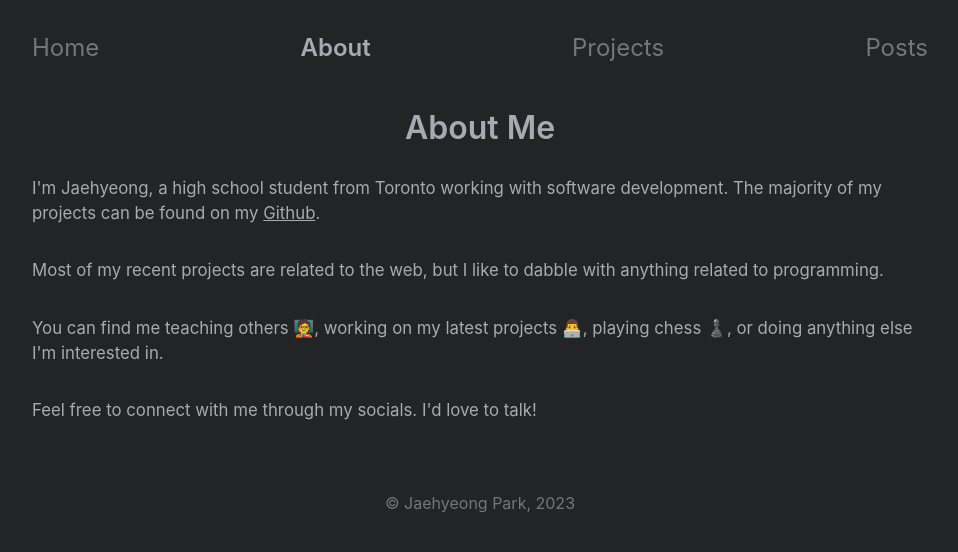
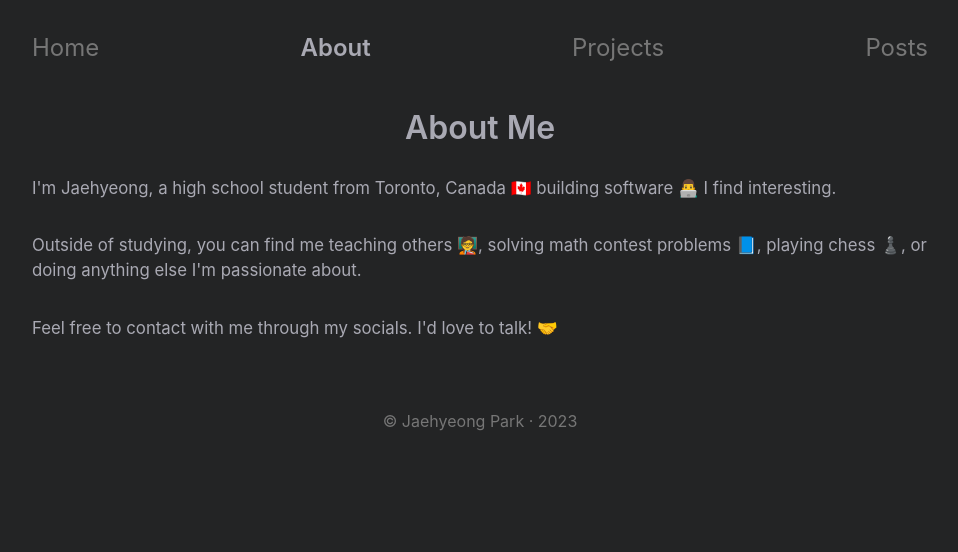
Before and after one commit to JaehyeongPark06/Personal-Site, a Next.js app: page /about in a window 1280 px wide. Shown: the top 552 px of the page, without its empty margins (160-1118 px from the left). Built offline with nearby package versions, Linux system fonts and the light colour scheme.

Commit message:
Changed About me section

```diff
--- a/components/footer.tsx
+++ b/components/footer.tsx
@@ -3,7 +3,7 @@ export function FooterText(): JSX.Element {
     <>
       <div className="flex bottom-0 left-0 justify-center text-center my-12 text-desc3">
         <h1 className="justify-center text-center mt-5 text-gray-100 font-normal">
-          © Jaehyeong Park, 2023
+          © Jaehyeong Park · 2023
         </h1>
       </div>
     </>
--- a/components/me.tsx
+++ b/components/me.tsx
@@ -5,27 +5,16 @@ export function AboutMe(): JSX.Element {
         About Me
       </h1>
       <p className="font-normal mt-4 mb-8 text-gray-200 sm:text-[1.05rem] 2xl:text-[1rem]">
-        I'm Jaehyeong, a high school student from Toronto working with software
-        development. The majority of my projects can be found on my{" "}
-        <a
-          className="underline cursor-pointer hover:opacity-70 duration-200"
-          href="https://github.com/JaehyeongPark06"
-          target="_blank"
-        >
-          Github
-        </a>
-        .
+        I'm Jaehyeong, a high school student from Toronto, Canada 🇨🇦 building
+        software 👨‍💻 I find interesting.
       </p>
       <p className="font-normal mt-4 mb-8 text-gray-200 sm:text-[1.05rem] 2xl:text-[1rem]">
-        Most of my recent projects are related to the web, but I like to dabble
-        with anything related to programming.
+        Outside of studying, you can find me teaching others 🧑‍🏫, solving math
+        contest problems 📘, playing chess ♟️, or doing anything else I&apos;m
+        passionate about.
       </p>
       <p className="font-normal mt-4 mb-8 text-gray-200 sm:text-[1.05rem] 2xl:text-[1rem]">
-        You can find me teaching others 🧑‍🏫, working on my latest projects 👨‍💻,
-        playing chess ♟️, or doing anything else I&apos;m interested in.
-      </p>
-      <p className="font-normal mt-4 mb-8 text-gray-200 sm:text-[1.05rem] 2xl:text-[1rem]">
-        Feel free to connect with me through my socials. I'd love to talk!
+        Feel free to contact with me through my socials. I'd love to talk! 🤝
       </p>
     </div>
   );
--- a/components/modals/personal.tsx
+++ b/components/modals/personal.tsx
@@ -28,8 +28,7 @@ const Personal = ({ isVisible, onClose }) => {
           </h1>
           <div className="w-full h-full overflow-x-hidden flex flex-col items-start text-gray-200 mt-0">
             <p className="text-gray-200 text-[0.85rem] mb-4">
-              I don't really know what to say here. I guess this one helped me
-              practice with Next.js and TypeScript.
+              Learn more about me here!
             </p>
           </div>
           <div className="flex w-full flex-wrap items-center mb-6 opacity-60">
--- a/components/navigationItem.tsx
+++ b/components/navigationItem.tsx
@@ -18,7 +18,7 @@ const NavigationItem = ({ href, title }: NavigationItemProps) => {
           isActive
             ? "sm:font-semibold 1.5xl:font-bold text-gray-200"
             : "font-normal text-gray-100",
-          "tracking-normal inline-block sm:text-lg mdl:text-2xl my-8 hover:underline-offset-2"
+          "tracking-normal inline-block sm:text-lg mdl:text-2xl my-8 hover:opacity-70 duration-200"
         )}
       >
         {title}
--- a/components/portfolio.tsx
+++ b/components/portfolio.tsx
@@ -303,8 +303,7 @@ export function Portfolio(): JSX.Element {
               Personal Site
             </h1>
             <p className="text-gray-200 sm:text-[0.85rem] 2xl:text-[0.95rem] mb-4">
-              I don't really know what to say here. I guess this one helped me
-              practice with Next.js and TypeScript.
+              Learn more about me here!
             </p>
             <div className="flex w-full flex-wrap items-center mb-6 opacity-60">
               <div className="px-2 pt-[0.2rem] pb-[0.2rem] text-[0.77rem] text-gray-200 sm:border-[1.5px] 2xl:border-[2px] border-gray-200 mr-2 mb-1 font-medium">
--- a/pages/_document.tsx
+++ b/pages/_document.tsx
@@ -16,7 +16,6 @@ export default function Document() {
         <meta name="author" content="Jaehyeong Park" />
         <meta name="copyright" content="2022 Jaehyeong Park" />
         <link rel="canonical" href="https://jaehyeongpark.social" />
-
         <meta property="og:url" content="https://jaehyeongpark.social" />
         <meta property="og:site_name" content="Jaehyeong Park" />
         <meta property="og:title" content="Student and Software Developer" />
--- a/pages/about.tsx
+++ b/pages/about.tsx
@@ -16,7 +16,7 @@ const About: NextPage = () => {
           You can find me teaching others 👨‍🏫, working on my latest projects 👨‍💻, playing chess ♟️, or doing anything else I'm interested in.
           "
         />
-        <link rel="icon" href="/favicon.ico" />
+        <link rel="icon" href="/pc.webp" />
       </Head>
       <div className="my-0 mx-auto sm:w-[90%] md:w-[88%] lmd:w-[70%] lg:w-[42%] 2xl:w-[35%]">
         <Header />
--- a/pages/index.tsx
+++ b/pages/index.tsx
@@ -23,7 +23,7 @@ const Home: NextPage = () => {
           name="keywords"
           content="software developer JAEHYEONG PARK Jaehyeong Park Software Engineer"
         />
-        <link rel="icon" href="/favicon.ico" />
+        <link rel="icon" href="/pc.webp" />
       </Head>
       <div className="my-0 mx-auto sm:w-[90%] md:w-[88%] lmd:w-[70%] lg:w-[42%] 2xl:w-[35%]">
         <Header />
--- a/pages/post/[slug].tsx
+++ b/pages/post/[slug].tsx
@@ -42,8 +42,8 @@ export default function PostPage({ frontmatter, content }) {
   return (
     <div>
       <Head>
-        {" "}
         <title>{frontmatter.title} · Jaehyeong Park</title>
+        <link rel="icon" href="/pc.webp" />
       </Head>
       <div className="my-0 mx-auto sm:w-[90%] md:w-[88%] lmd:w-[70%] lg:w-[42%] 2xl:w-[35%]">
         <Header />
--- a/pages/posts.tsx
+++ b/pages/posts.tsx
@@ -36,13 +36,12 @@ export default function Blog({ posts }) {
   return (
     <div>
       <Head>
-        {" "}
         <title>Posts · Jaehyeong Park</title>
         <meta
           name="description"
           content="These are my blog posts. It will mostly cover talks about tech and my projects."
-        />{" "}
-        <link rel="icon" href="/favicon.ico" />{" "}
+        />
+        <link rel="icon" href="/pc.webp" />
       </Head>
       <div className="my-0 mx-auto sm:w-[90%] md:w-[88%] lmd:w-[70%] lg:w-[42%] 2xl:w-[35%]">
         <Header />
--- a/pages/projects.tsx
+++ b/pages/projects.tsx
@@ -11,7 +11,7 @@ const Project: NextPage = () => {
       <Head>
         <title>Projects · Jaehyeong Park</title>
         <meta name="description" content="A list of a my personal projects." />
-        <link rel="icon" href="/favicon.ico" />
+        <link rel="icon" href="/pc.webp" />
       </Head>
       <div className="my-0 mx-auto sm:w-[90%] md:w-[88%] lmd:w-[70%] lg:w-[42%] 2xl:w-[35%]">
         <Header />
--- a/styles/globals.css
+++ b/styles/globals.css
@@ -25,25 +25,25 @@ a {
 
 /* total width */
 ::-webkit-scrollbar {
-  background-color: #fff;
+  background-color: #232425;
   width: 15px;
 }
 
 /* background of the scrollbar except button or resizer */
 ::-webkit-scrollbar-track {
-  background-color: #fff;
+  background-color: #232425;
 }
 
 /* scrollbar itself */
 ::-webkit-scrollbar-thumb {
-  background-color: #babac0;
+  background-color: #8a8a8a;
   border-radius: 15px;
-  border: 4.5px solid #fff;
+  border: 4.5px solid #232425;
 }
 
 ::-webkit-scrollbar-thumb:hover {
-  background-color: #7f7f84;
-  border: 4.5px solid #f4f4f4
+  background-color: #a3a3a3;
+  border: 4.5px solid #232425;
 }
 
 /* set button(top and bottom of the scrollbar) */
```
